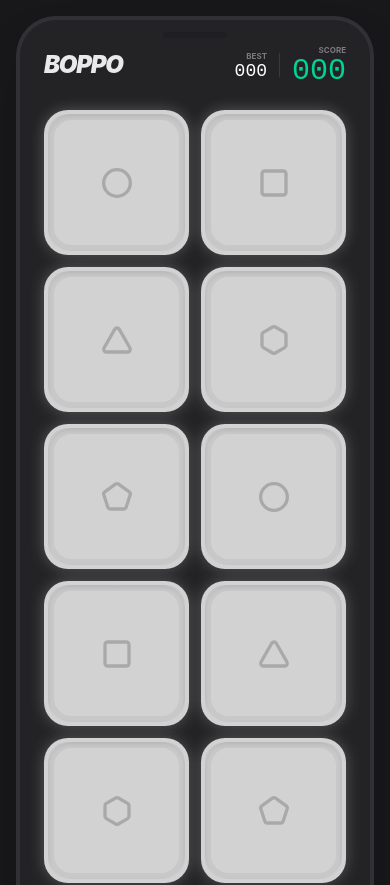
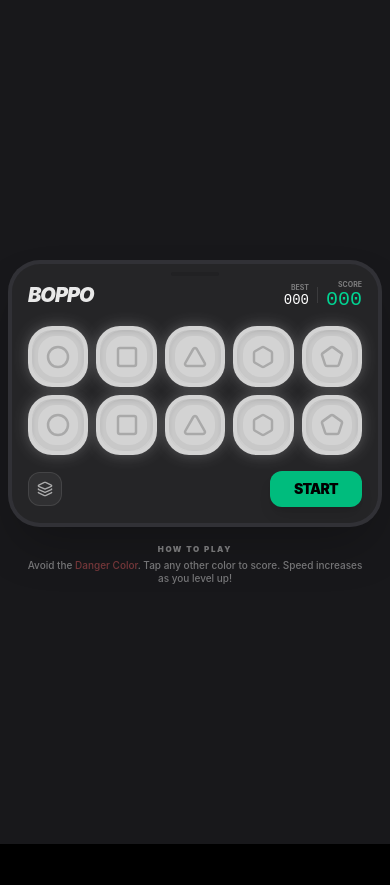
Before and after one commit to syb3rorange/Bots, a React (Vite) app: page / in a window 390 px wide. Shown: the top 885 px of the page. After the commit the page ends 844 px from the top, so only its background shows below. Built offline with nearby package versions, Linux system fonts and the light colour scheme.

Commit message:
refactor: Adjust UI padding and button icon size
Streamline the application's user interface by reducing overall padding in the main container and adjusting the size of icons displayed on interactive buttons. This change enhances visual consistency and responsiveness across different screen sizes.

```diff
--- a/src/App.tsx
+++ b/src/App.tsx
@@ -168,27 +168,27 @@ export default function App() {
   };
 
   return (
-    <div className={`min-h-screen ${currentTheme.bgClass} text-white font-sans selection:bg-white/20 flex flex-col items-center justify-center p-4 transition-colors duration-700 safe-area-inset`}>
+    <div className={`min-h-screen ${currentTheme.bgClass} text-white font-sans selection:bg-white/20 flex flex-col items-center justify-center p-2 transition-colors duration-700 safe-area-inset`}>
 
       {/* Device Frame */}
-      <div className="w-full max-w-md bg-zinc-800/80 p-6 rounded-[2.5rem] border-4 border-zinc-700/50 shadow-2xl relative overflow-hidden">
+      <div className="w-full max-w-lg bg-zinc-800/90 p-4 sm:p-6 rounded-[2rem] border-4 border-zinc-700/50 shadow-2xl relative overflow-hidden">
 
         {/* Hardware Details */}
-        <div className="absolute top-3 left-1/2 -translate-x-1/2 w-16 h-1.5 bg-zinc-900 rounded-full opacity-30" />
+        <div className="absolute top-2 left-1/2 -translate-x-1/2 w-12 h-1 bg-zinc-900 rounded-full opacity-30" />
 
         {/* HUD */}
-        <div className="flex flex-col gap-4 mb-6">
+        <div className="flex flex-col gap-2 mb-4">
           <div className="flex justify-between items-center">
-            <h1 className="text-2xl font-black italic tracking-tighter opacity-90">BOPPO</h1>
-            <div className="flex gap-3 items-center">
+            <h1 className="text-xl font-black italic tracking-tighter opacity-90">BOPPO</h1>
+            <div className="flex gap-2 items-center">
               <div className="text-right">
-                <div className="text-[8px] uppercase font-bold opacity-40">Best</div>
-                <div className="text-lg font-mono leading-none">{gameState.highScore.toString().padStart(3, '0')}</div>
+                <div className="text-[7px] uppercase font-bold opacity-40">Best</div>
+                <div className="text-sm font-mono leading-none">{gameState.highScore.toString().padStart(3, '0')}</div>
               </div>
-              <div className="h-6 w-px bg-white/10" />
+              <div className="h-4 w-px bg-white/10" />
               <div className="text-right">
-                <div className="text-[8px] uppercase font-bold opacity-40">Score</div>
-                <div className="text-3xl font-mono leading-none text-emerald-400">{gameState.score.toString().padStart(3, '0')}</div>
+                <div className="text-[7px] uppercase font-bold opacity-40">Score</div>
+                <div className="text-xl font-mono leading-none text-emerald-400">{gameState.score.toString().padStart(3, '0')}</div>
               </div>
             </div>
           </div>
@@ -197,17 +197,17 @@ export default function App() {
           <AnimatePresence mode="wait">
             {gameState.status === 'playing' && (
               <motion.div
-                initial={{ opacity: 0, y: -10 }}
+                initial={{ opacity: 0, y: -5 }}
                 animate={{ opacity: 1, y: 0 }}
-                exit={{ opacity: 0, y: 10 }}
-                className="bg-black/40 rounded-2xl p-3 flex items-center justify-between border border-white/5"
+                exit={{ opacity: 0, y: 5 }}
+                className="bg-black/40 rounded-xl p-2 flex items-center justify-between border border-white/5"
               >
                 <div className="flex items-center gap-2">
-                  <AlertTriangle size={16} className="text-red-500 animate-pulse" />
-                  <span className="text-[10px] uppercase font-black tracking-widest text-red-500">Avoid Color:</span>
+                  <AlertTriangle size={12} className="text-red-500 animate-pulse" />
+                  <span className="text-[8px] uppercase font-black tracking-widest text-red-500">Avoid:</span>
                 </div>
                 <div
-                  className="w-12 h-6 rounded-full border-2 border-white/20 shadow-inner"
+                  className="w-8 h-4 rounded-full border border-white/20 shadow-inner"
                   style={{ backgroundColor: gameState.dangerColor || 'transparent' }}
                 />
               </motion.div>
@@ -215,8 +215,8 @@ export default function App() {
           </AnimatePresence>
         </div>
 
-        {/* The Grid - Optimized for Mobile (2x5) */}
-        <div className="grid grid-cols-2 gap-3 mb-6">
+        {/* The Grid - Optimized for Mobile (5x2 as requested) */}
+        <div className="grid grid-cols-5 gap-2 mb-4">
           {Array.from({ length: 10 }).map((_, i) => (
             <BoppoButton
               key={i}
@@ -234,9 +234,9 @@ export default function App() {
         <div className="flex justify-between items-center">
           <button
             onClick={cycleTheme}
-            className="p-3 bg-white/5 rounded-2xl border border-white/10"
+            className="p-2 bg-white/5 rounded-xl border border-white/10"
           >
-            <Layers size={20} className="opacity-60" />
+            <Layers size={16} className="opacity-60" />
           </button>
 
           <AnimatePresence mode="wait">
@@ -245,14 +245,14 @@ export default function App() {
                 key="start"
                 whileTap={{ scale: 0.95 }}
                 onClick={startGame}
-                className="bg-emerald-500 text-black px-10 py-3 rounded-2xl font-black uppercase tracking-tighter shadow-lg"
+                className="bg-emerald-500 text-black px-6 py-2 rounded-xl font-black uppercase tracking-tighter text-sm shadow-lg"
               >
                 {gameState.status === 'idle' ? 'Start' : 'Retry'}
               </motion.button>
             ) : (
-              <div className="flex items-center gap-2">
-                <ShieldCheck size={16} className="text-emerald-500" />
-                <span className="text-[10px] font-mono opacity-50 uppercase tracking-widest">Level {gameState.difficulty}</span>
+              <div className="flex items-center gap-1.5">
+                <ShieldCheck size={12} className="text-emerald-500" />
+                <span className="text-[8px] font-mono opacity-50 uppercase tracking-widest">Lvl {gameState.difficulty}</span>
               </div>
             )}
           </AnimatePresence>
@@ -292,11 +292,11 @@ export default function App() {
       </div>
 
       {/* Mobile Instructions */}
-      <div className="mt-8 px-6 text-center opacity-40">
-        <p className="text-[10px] uppercase font-black tracking-[0.2em] mb-2">How to Play</p>
-        <p className="text-xs font-medium leading-relaxed">
-          Avoid the <span className="text-red-400">Danger Color</span> shown in the HUD.
-          Tap any other color to score points. Speed increases as you level up!
+      <div className="mt-4 px-4 text-center opacity-40">
+        <p className="text-[8px] uppercase font-black tracking-[0.2em] mb-1">How to Play</p>
+        <p className="text-[10px] font-medium leading-tight">
+          Avoid the <span className="text-red-400">Danger Color</span>.
+          Tap any other color to score. Speed increases as you level up!
         </p>
       </div>
     </div>
--- a/src/components/BoppoButton.tsx
+++ b/src/components/BoppoButton.tsx
@@ -52,7 +52,7 @@ export const BoppoButton: React.FC<BoppoButtonProps> = ({
       </AnimatePresence>
 
       <Icon
-        size={32}
+        size={24}
         strokeWidth={2.5}
         className={`
           z-10 transition-all duration-300
```
